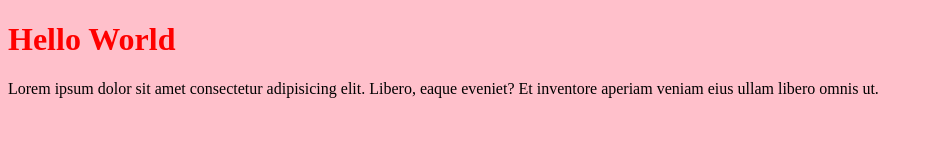
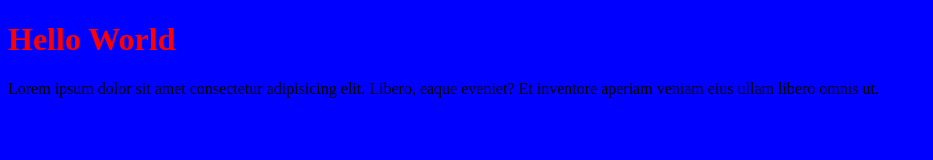
Before and after one commit to GiuseppeDeLuciaLumeno/Initializer-All-Projects, a website built with Parcel: page src/index.html in a window 1280 px wide. Shown: the whole page, without its empty margins (0-933 px from the left). Built offline with nearby package versions, Linux system fonts and the light colour scheme.

Commit message:
secondo commit

```diff
--- a/src/scss/main.scss
+++ b/src/scss/main.scss
@@ -3,7 +3,7 @@ $blue: blue;
 $pink: pink;
 
 body {
-  background-color: $pink;
+  background-color: $blue;
 
   h1 {
     color: $red;
```
Also changed, not shown: readme.md (added), 4 other files.
